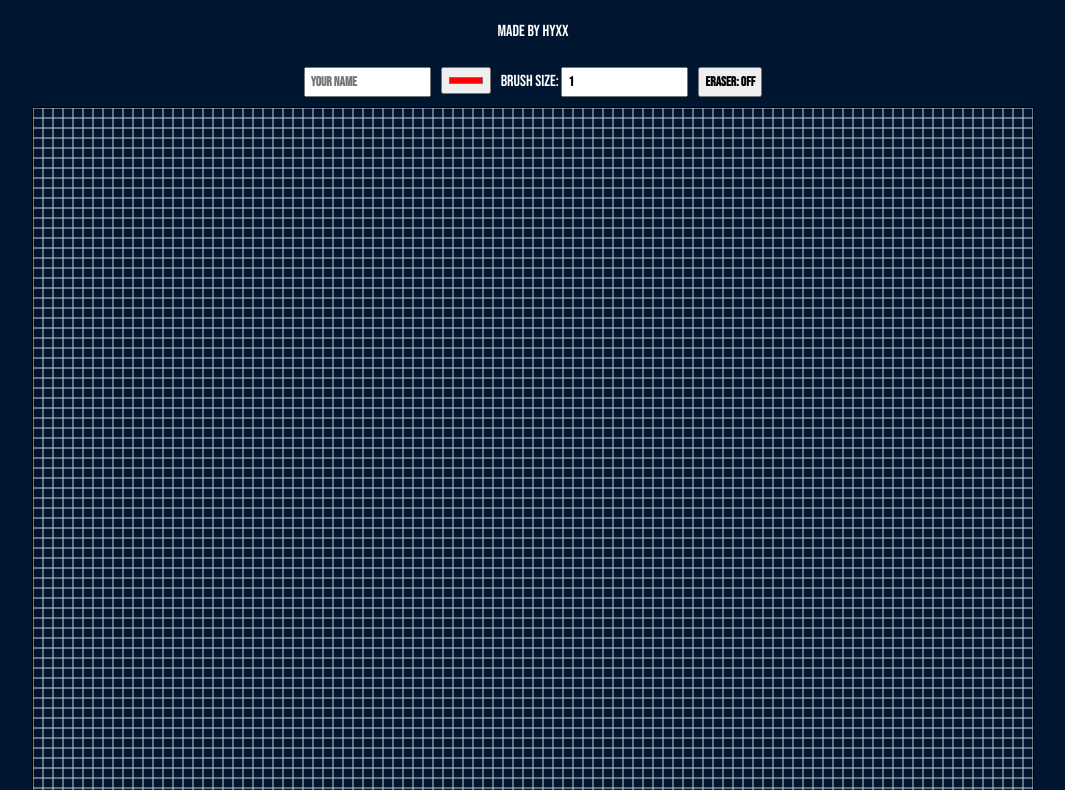
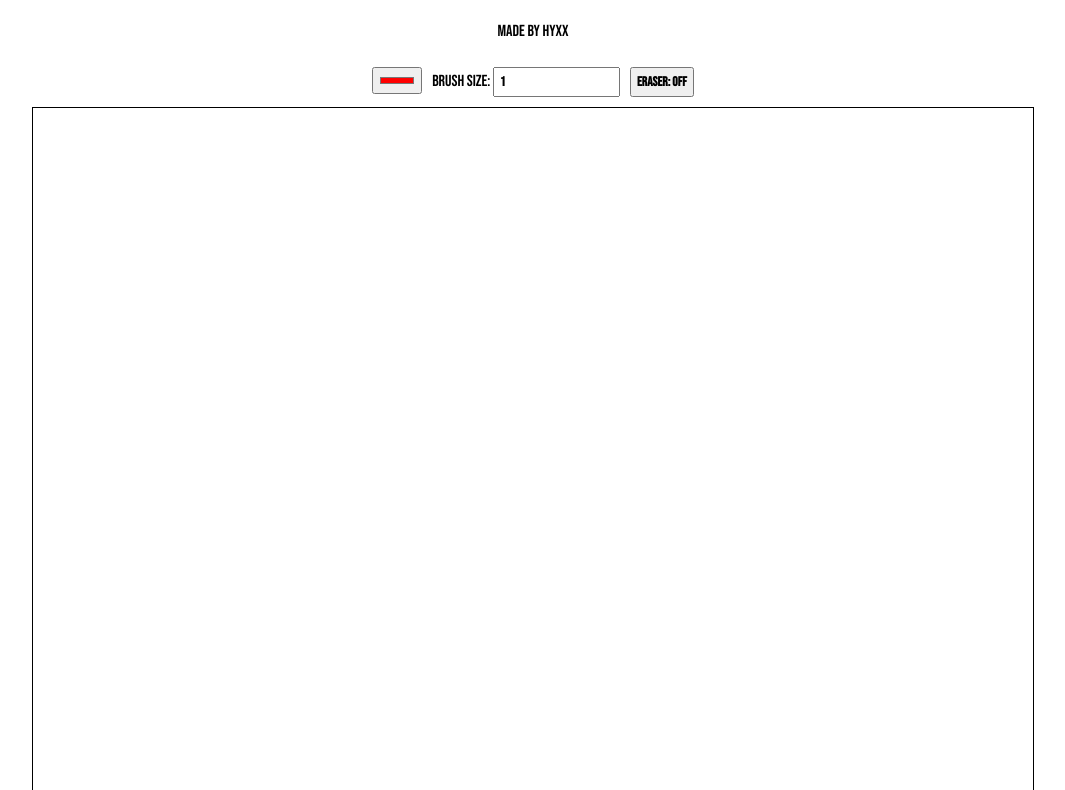
Before and after one commit to hyxx7/pixelboard, a website: page public/index.html in a window 1280 px wide. Shown: the part 76-866 px from the top of the page, without its empty margins (107-1172 px from the left). Drawn offline with nearby package versions, Linux system fonts and the light colour scheme; no server answers.

Commit message:
Update index.html

```diff
--- a/public/index.html
+++ b/public/index.html
@@ -13,12 +13,12 @@
       display: flex;
       flex-direction: column;
       align-items: center;
-      background-color: rgb(0, 21, 48);
+      background-color: white;
       font-family: BebasNeue-Regular, sans-serif;
-      color: white;
+      color: black;
     }
     canvas {
-      border: 1px solid black;
+      border: 1px solid #000;
       image-rendering: pixelated;
       cursor: crosshair;
       touch-action: none;
@@ -46,7 +46,6 @@
   <p>made by hyxx</p>
 
   <div id="controls">
-    <input type="text" id="username" placeholder="Your name">
     <input type="color" id="colorPicker" value="#ff0000">
     <label>Brush Size: <input type="number" id="brushSize" min="1" value="1"></label>
     <button id="eraserBtn">Eraser: Off</button>
@@ -63,36 +62,18 @@
     const colorPicker = document.getElementById('colorPicker');
     const eraserBtn = document.getElementById('eraserBtn');
     const brushSizeInput = document.getElementById('brushSize');
-    const usernameInput = document.getElementById('username');
 
     const pixelSize = 10;
     let erasing = false;
     let drawing = false;
 
-    let userName = '';
-
-    // Grid lines
-    function drawGrid() {
-      ctx.strokeStyle = '#ccc';
-      for (let x = 0; x <= canvas.width; x += pixelSize) {
-        ctx.beginPath();
-        ctx.moveTo(x, 0);
-        ctx.lineTo(x, canvas.height);
-        ctx.stroke();
-      }
-      for (let y = 0; y <= canvas.height; y += pixelSize) {
-        ctx.beginPath();
-        ctx.moveTo(0, y);
-        ctx.lineTo(canvas.width, y);
-        ctx.stroke();
-      }
-    }
+    // Clear and fill canvas white
+    ctx.fillStyle = "#ffffff";
+    ctx.fillRect(0, 0, canvas.width, canvas.height);
 
     function drawPixel(x, y, color) {
-      if (color !== '#ccc') {
-        ctx.fillStyle = color;
-        ctx.fillRect(x, y, pixelSize, pixelSize);
-      }
+      ctx.fillStyle = color;
+      ctx.fillRect(x, y, pixelSize, pixelSize);
     }
 
     function emitDraw(x, y) {
@@ -105,11 +86,7 @@
           const py = y + j * pixelSize;
           if (px < canvas.width && py < canvas.height) {
             drawPixel(px, py, color);
-            socket.emit('draw_pixel', {
-              x: px,
-              y: py,
-              color: color
-            });
+            socket.emit('draw_pixel', { x: px, y: py, color });
           }
         }
       }
@@ -127,7 +104,6 @@
     canvas.addEventListener('mouseup', () => drawing = false);
     canvas.addEventListener('mouseleave', () => drawing = false);
 
-    // Mobile support
     canvas.addEventListener('touchstart', (e) => {
       drawing = true;
       drawAtTouch(e);
@@ -162,29 +138,15 @@
       eraserBtn.classList.toggle("active", erasing);
     });
 
-    usernameInput.addEventListener('change', () => {
-      userName = usernameInput.value.trim();
-      socket.emit('new_user', userName);
-    });
-
-    socket.on('draw_pixel', ({ x, y, color, name }) => {
+    socket.on('draw_pixel', ({ x, y, color }) => {
       drawPixel(x, y, color);
-      if (name && !erasing) {
-        ctx.fillStyle = "black";
-        ctx.font = "8px sans-serif";
-        ctx.fillText(name, x + 1, y + 8);
-      }
     });
 
     socket.on('init_pixels', (pixels) => {
       for (let { x, y, color } of pixels) {
         drawPixel(x, y, color);
       }
-      drawGrid();
     });
-
-    // Initial grid
-    drawGrid();
   </script>
 </body>
 </html>
```
